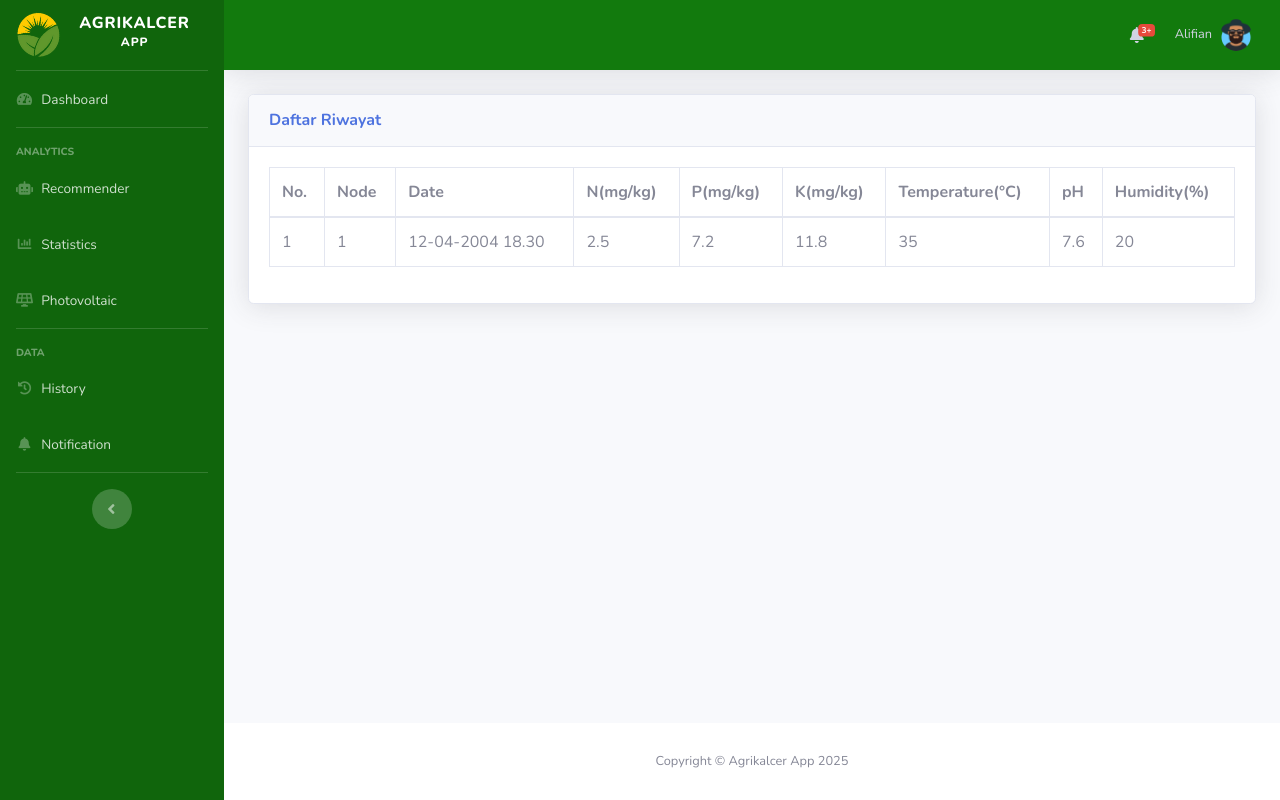
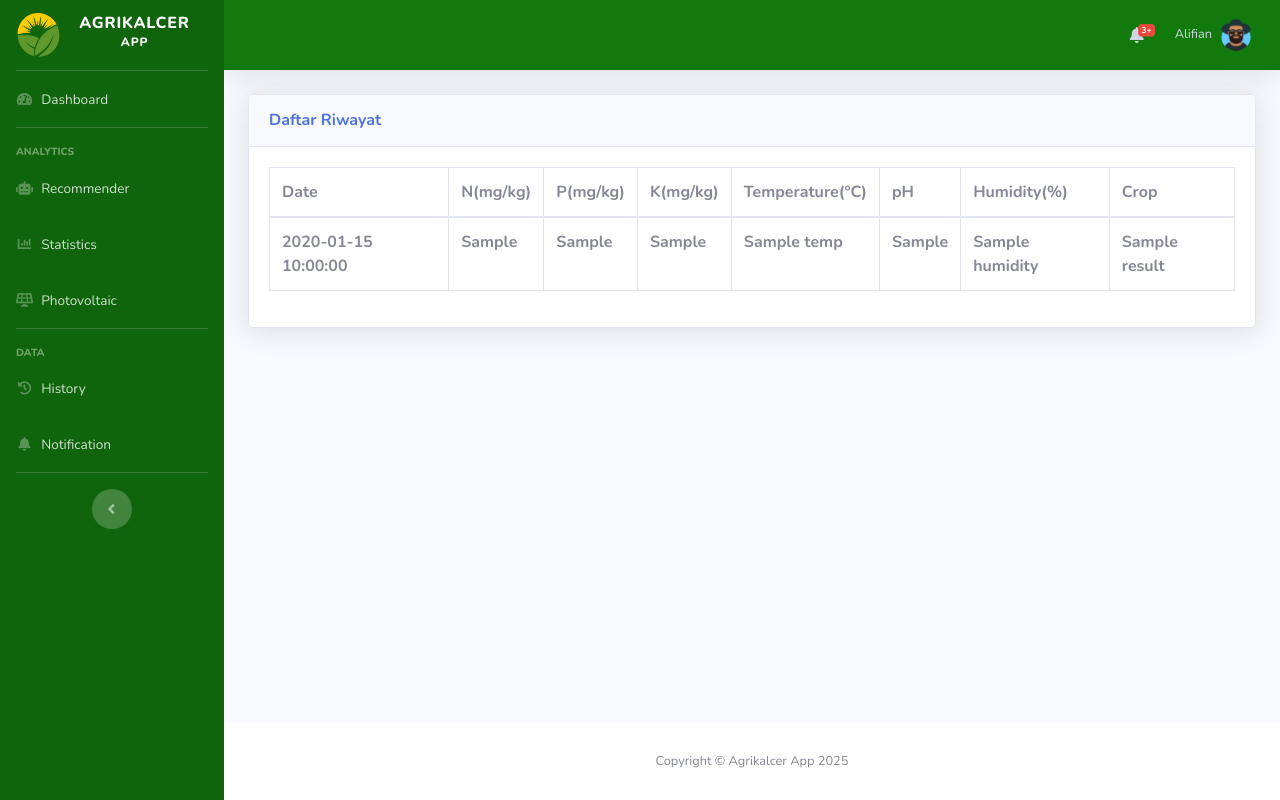
Before and after one commit to nizararhamni/agrikalcer-app, a Laravel app: template resources/views/history.blade.php in a window 1280 px wide. Run offline with Laravel 8, Linux system fonts and the light colour scheme; the template is opened without the code that fills it: most values are stand-ins (such as "Sample title", 1, 10 or a date in 2020); lists and menus that the app fills with data are empty.

Commit message:
feat: final

```diff
--- a/resources/views/history.blade.php
+++ b/resources/views/history.blade.php
@@ -12,8 +12,6 @@
                 <table class="table table-bordered" id="dataTable" width="100%" cellspacing="0">
                     <thead>
                         <tr>
-                            <th>No.</th>
-                            <th>Node</th>
                             <th>Date</th>
                             <th>N(mg/kg)</th>
                             <th>P(mg/kg)</th>
@@ -21,20 +19,22 @@
                             <th>Temperature(&deg;C)</th>
                             <th>pH</th>
                             <th>Humidity(%)</th>
+                            <th>Crop</th>
                         </tr>
                     </thead>
                     <tbody>
-                        <tr>
-                            <td>1</td>
-                            <td>1</td>
-                            <td>12-04-2004 18.30</td>
-                            <td>2.5</td>
-                            <td>7.2</td>
-                            <td>11.8</td>
-                            <td>35</td>
-                            <td>7.6</td>
-                            <td>20</td>
-                        </tr>
+                        @foreach ( $historyData as $data )
+                            <tr>
+                                <th>{{ $data["date"] }}</th>
+                                <th>{{ $data["n"] }}</th>
+                                <th>{{ $data["p"] }}</th>
+                                <th>{{ $data["k"] }}</th>
+                                <th>{{ $data["temp"] }}</th>
+                                <th>{{ $data["ph"] }}</th>
+                                <th>{{ $data["humidity"] }}</th>
+                                <th>{{ $data["result"] }}</th>
+                            </tr>
+                        @endforeach
                     </tbody>
                 </table>
             </div>
--- a/resources/views/recommender.blade.php
+++ b/resources/views/recommender.blade.php
@@ -19,7 +19,6 @@
             <h5 class="h5">Best This Year: {{ $thisYearBest || null }}</h5>
         </div> --}}
         <div class="m-5">
-        <h4 class="h4">Coba Crop Recommender dengan input manual </h4>
 
         <form action="{{ route('predict') }}" method="POST" class="mx-5">
             @csrf
```
Also changed, not shown: app/Http/Controllers/HistoryController.php (+17 -1 lines), app/Http/Controllers/RecommenderController.php (+12 -1 lines).
